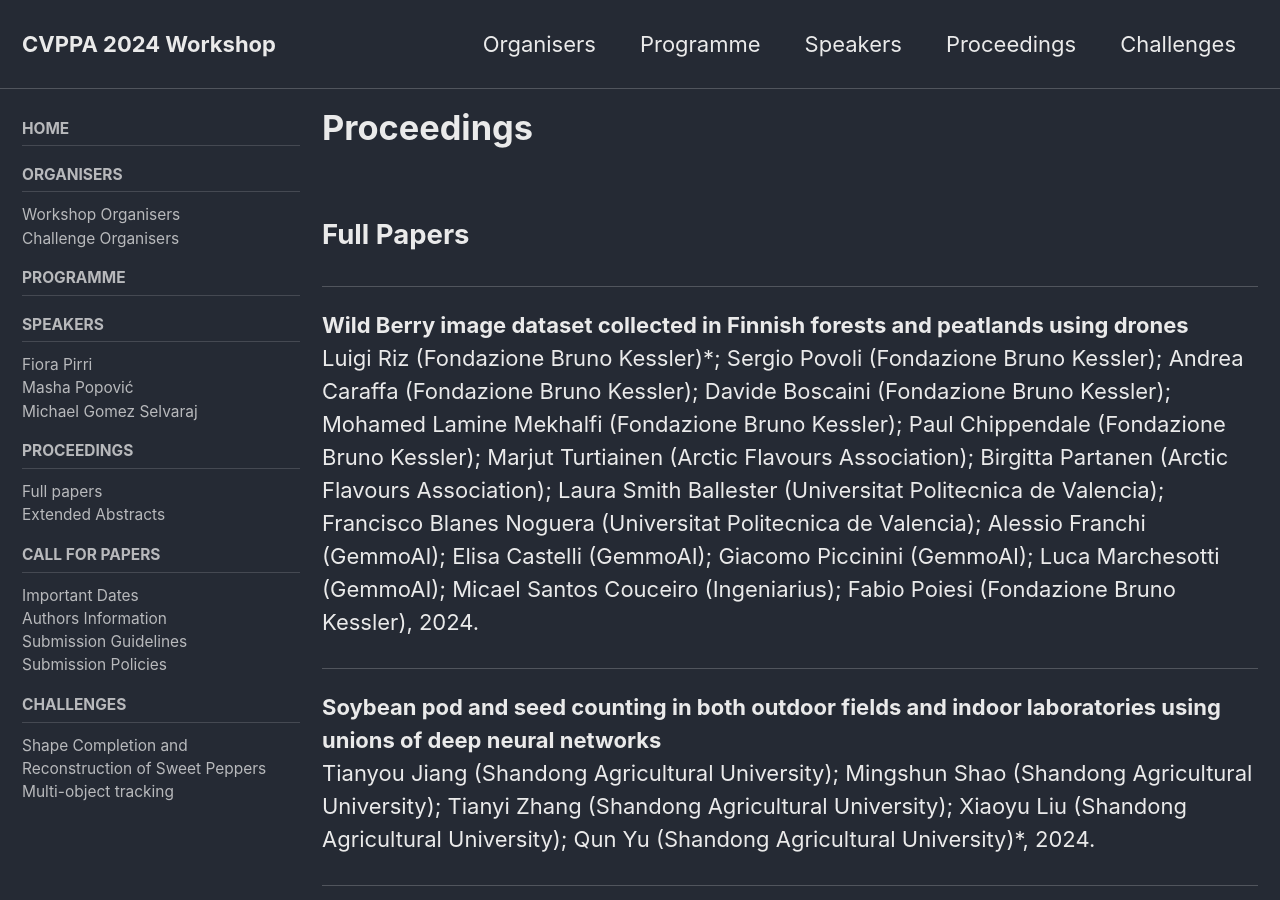
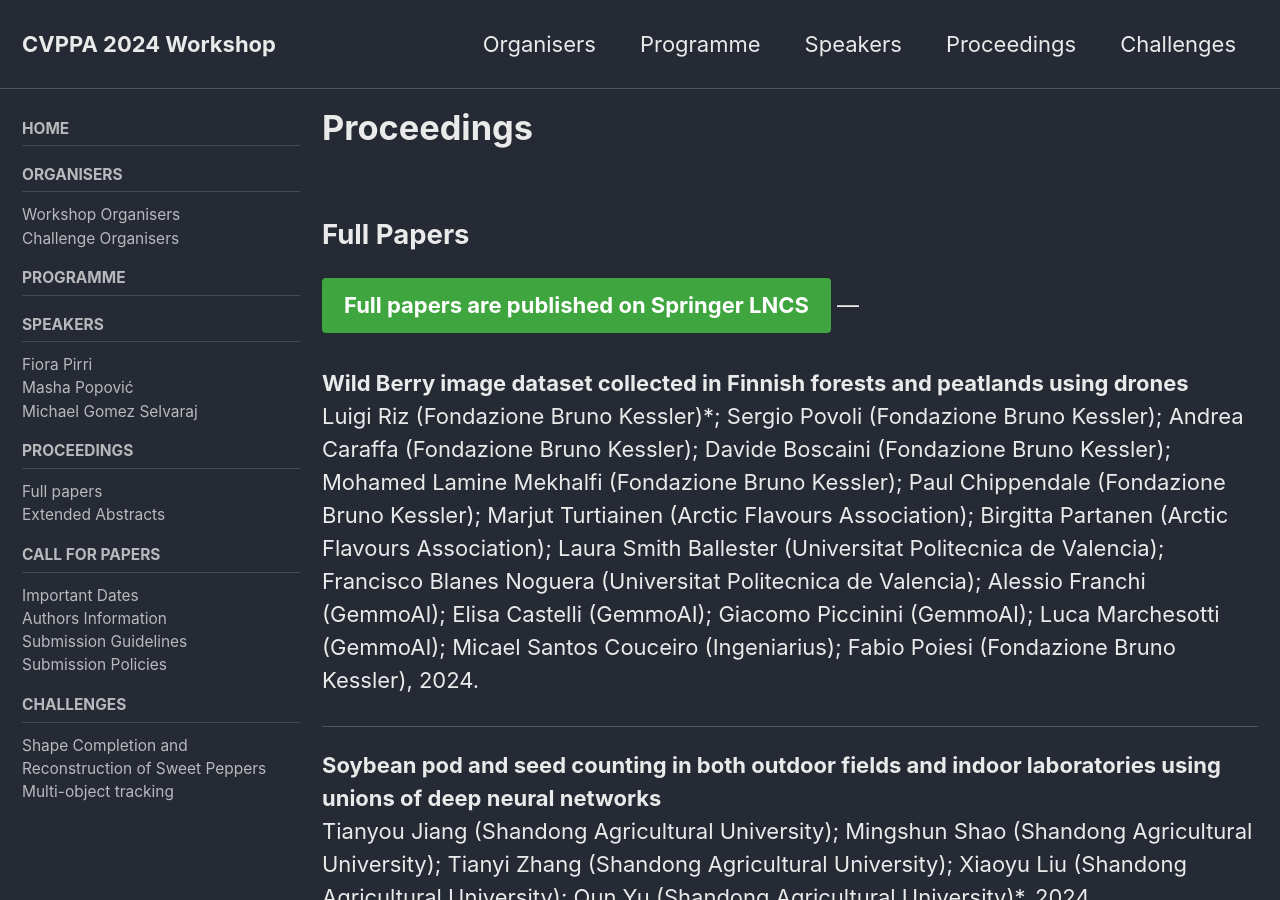
Before and after one commit to cvppa2024/cvppa2024.github.io, a Jekyll site: the page built from _pages/proceedings.md, in a window 1280 px wide and 900 px high. Built offline with Jekyll 4.4.1, drawn with Linux system fonts in a browser that asks for light colours; cached includes are drawn as plain includes.

Commit message:
Update proceedings.md
added lncs link

```diff
--- a/_pages/proceedings.md
+++ b/_pages/proceedings.md
@@ -10,6 +10,7 @@ sidebar:
 <link rel="stylesheet" href="https://cdn.jsdelivr.net/npm/@fortawesome/fontawesome-free@5/css/all.min.css">
 
 ## Full Papers
+<a href="https://link.springer.com/book/10.1007/978-3-031-91835-3" target="_blank" class="btn btn--success btn--large">Full papers are published on Springer LNCS</a>
 ---
 
 **Wild Berry image dataset collected in Finnish forests and peatlands using drones**\
```
